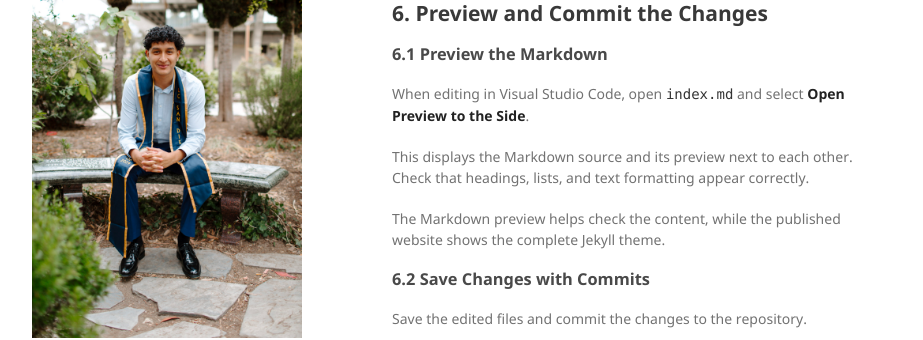
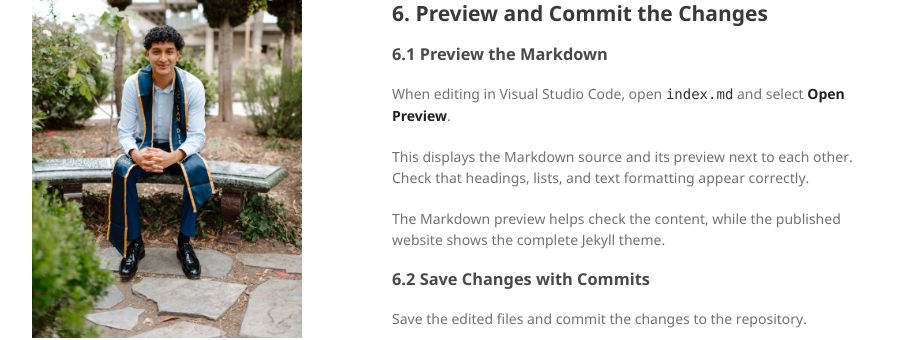
Before and after one commit to dannyr742/dannyr742.github.io, a Jekyll site: the page built from portfolio-guide/index.md, in a window 1280 px wide and 900 px high, scrolled down 3790 px. Shown: the part 176-516 px from the top of the window, without its empty margins (178-1101 px from the left). Built offline with Jekyll 4.4.1, drawn with Linux system fonts in a browser that asks for light colours; our own code applies the rules of GitHub Pages for plain Markdown files.

Commit message:
Minor grammar changes

```diff
--- a/portfolio-guide/index.md
+++ b/portfolio-guide/index.md
@@ -120,7 +120,7 @@ These changes turned the sample homepage into a professional portfolio.
 
 ### 6.1 Preview the Markdown
 
-When editing in Visual Studio Code, open `index.md` and select **Open Preview to the Side**.
+When editing in Visual Studio Code, open `index.md` and select **Open Preview**.
 
 This displays the Markdown source and its preview next to each other. Check that headings, lists, and text formatting appear correctly.
 
```
